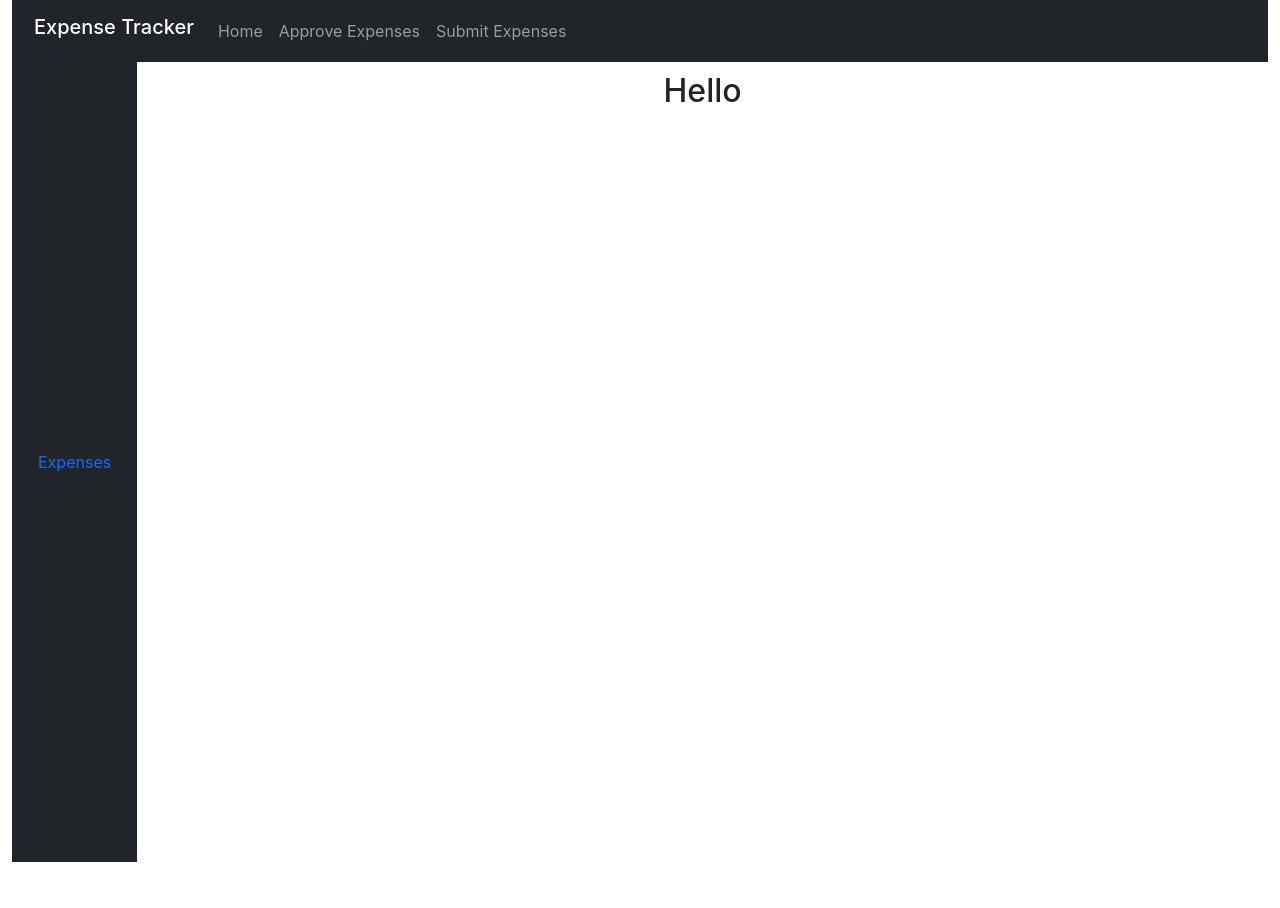
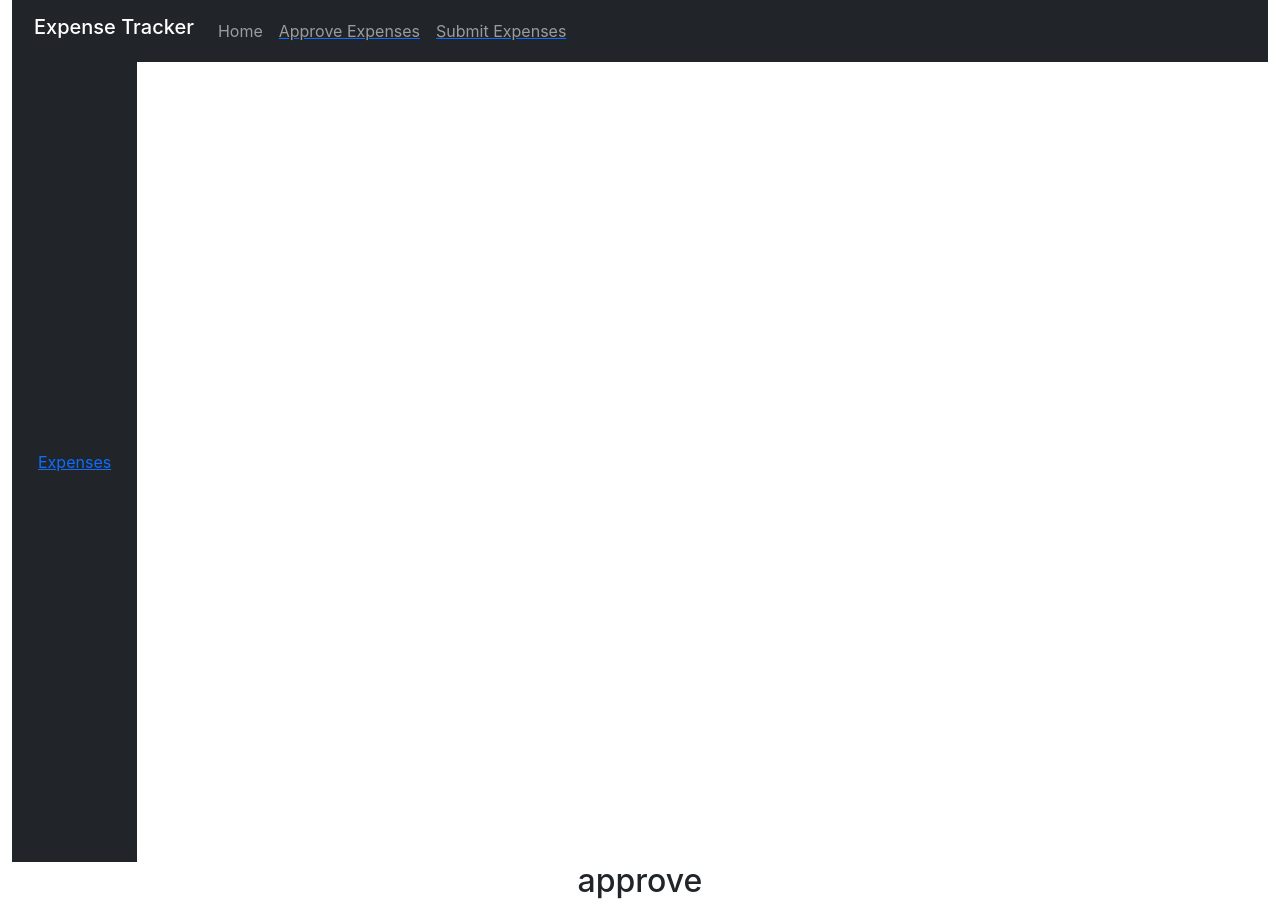
Before and after one commit to Praveenchandra1995/expensetracker, a React (Create React App) app in the folder expensetracker/: page /approveexpense in a window 1280 px wide. Before the commit the page ends 862 px from the top, so only its background shows below. Built offline with nearby package versions, Linux system fonts and the light colour scheme.

Commit message:
routing added but check to ensure content of every displayed  link content inside content in body not out of body component

```diff
--- a/expensetracker/src/App.js
+++ b/expensetracker/src/App.js
@@ -1,13 +1,23 @@
 import "./App.css";
+import ApproveExpense from "./Components/Approve Expense";
 import Body from "./Components/Body";
+import Form from "./Components/Form";
 import Header from "./Components/Header";
-
+import { BrowserRouter as Router, Routes, Route } from "react-router-dom";
+import SubmitExpense from "./Components/SubmitExpense";
 function App() {
   return (
-    <div className="App">
-      <Header />
-      <Body />
-    </div>
+    <Router>
+      <div className="App">
+        <Header />
+        <Body />
+        <Routes>
+          <Route path="/expenses" element={<Form />} />
+          <Route path="/approveexpense" element={<ApproveExpense />} />
+          <Route path="/submitexpense" element={<SubmitExpense />} />
+        </Routes>
+      </div>
+    </Router>
   );
 }
 
--- /dev/null
+++ b/expensetracker/src/Components/Approve Expense.js
@@ -0,0 +1,8 @@
+const ApproveExpense=()=>{
+    return(
+        <div className="">
+            <h2>approve</h2>
+        </div>
+    )
+}
+export default ApproveExpense;
--- a/expensetracker/src/Components/Body.js
+++ b/expensetracker/src/Components/Body.js
@@ -1,17 +1,21 @@
+import { Link, Outlet } from "react-router-dom";
+
 const Body = () => {
   return (
     <div className="container-fluid" id="menu-content">
       <div className="navbar bg-dark">
         <div className="nav">
-          <li className="nav-item">
-            <a className="nav-link" href=" ">
-              Expenses
-            </a>
-          </li>
+          <Link to="/expenses">
+            <li className="nav-item">
+              <a className="nav-link" href=" ">
+                Expenses
+              </a>
+            </li>
+          </Link>
         </div>
       </div>
       <div className="content" id="content">
-        <h2>Hello</h2>
+        <Outlet />
       </div>
     </div>
   );
--- /dev/null
+++ b/expensetracker/src/Components/Form.js
@@ -0,0 +1,8 @@
+const Form = () => {
+  return (
+    <div className="container-fluid">
+      <h2>Hello everyone</h2>
+    </div>
+  );
+};
+export default Form;
--- a/expensetracker/src/Components/Header.js
+++ b/expensetracker/src/Components/Header.js
@@ -1,3 +1,5 @@
+import { Link } from "react-router-dom";
+
 const Header = () => {
   return (
     <div className="container-fluid">
@@ -18,16 +20,20 @@ const Header = () => {
                   Home
                 </a>
               </li>
+              <Link to="/approveexpense">
                 <li class="nav-item">
                   <a class="nav-link" href=" ">
                     Approve Expenses
                   </a>
                 </li>
+              </Link>
+              <Link to="submitexpense">
                 <li class="nav-item">
                   <a class="nav-link" href=" ">
                     Submit Expenses
                   </a>
                 </li>
+              </Link>
             </ul>
           </div>
         </div>
--- /dev/null
+++ b/expensetracker/src/Components/SubmitExpense.js
@@ -0,0 +1,8 @@
+const SubmitExpense = () => {
+  return (
+    <div className="">
+      <h2>approve</h2>
+    </div>
+  );
+};
+export default SubmitExpense;
--- a/expensetracker/src/index.css
+++ b/expensetracker/src/index.css
@@ -21,6 +21,6 @@ code {
   color: white;
   padding: 10px;
 }
-.content {
+#content {
   padding: 10px;
 }
```
Lines whose indentation alone changed are shown as unchanged.
